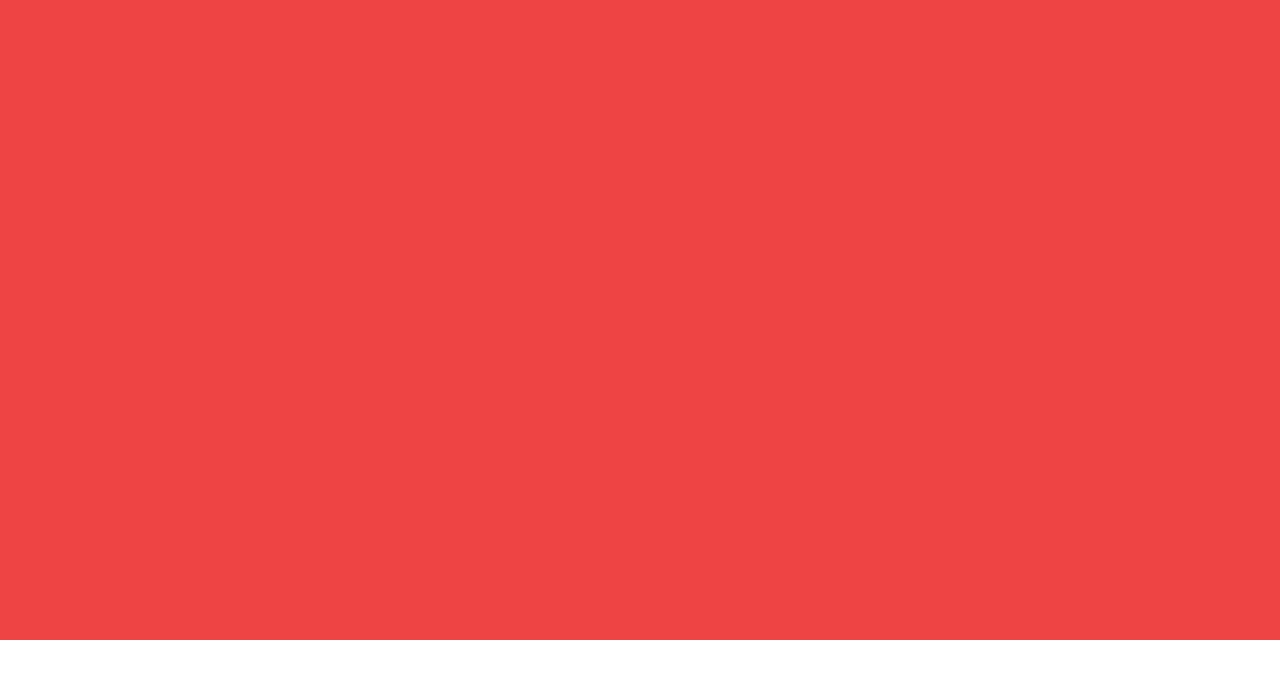
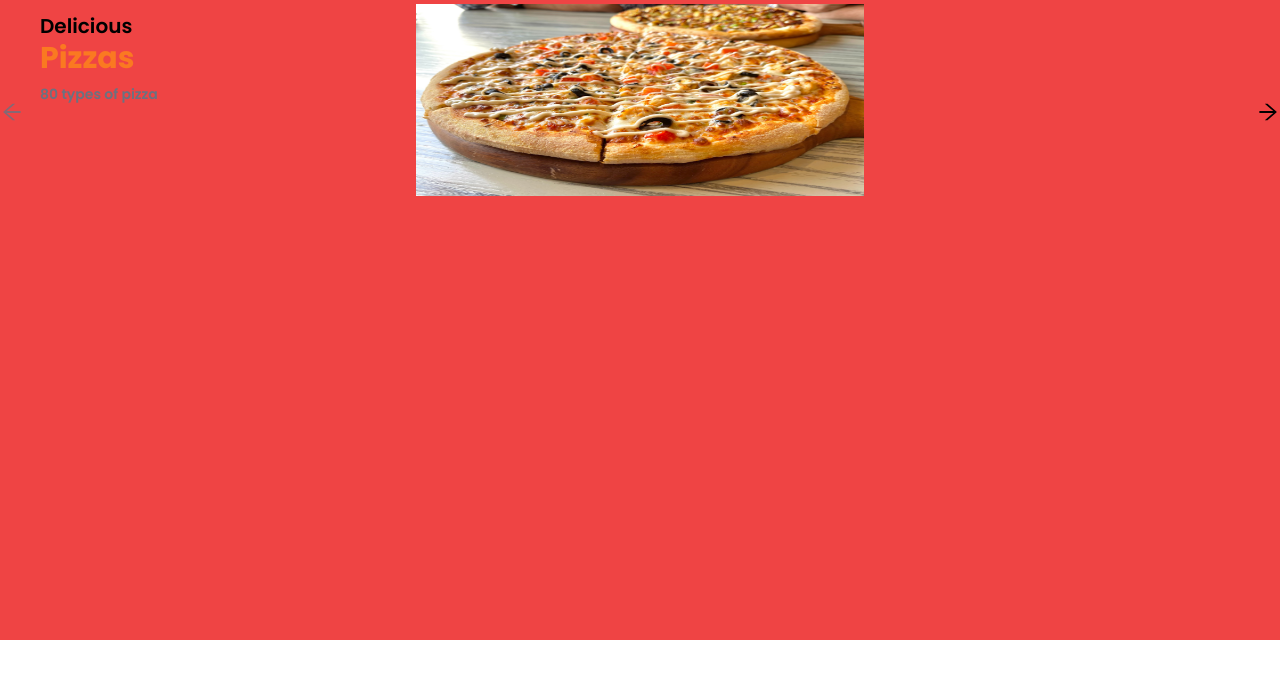
Before and after one commit to MSpilari/papasPizzeria, a Next.js app: page /menu in a window 1280 px wide. Shown: the top 678 px of the page. Built offline with nearby package versions, Linux system fonts and the light colour scheme.

Commit message:
Inserindo os elementos do componente featured

```diff
--- a/src/components/Featured/index.jsx
+++ b/src/components/Featured/index.jsx
@@ -1,5 +1,55 @@
+import Image from 'next/image'
+import { useState } from 'react'
+import { AiOutlineArrowLeft, AiOutlineArrowRight } from 'react-icons/ai'
+import Featured1 from '../../assets/featured1.jpg'
+import Featured2 from '../../assets/featured2.jpg'
+import Featured3 from '../../assets/featured3.jpg'
+
 const Featured = () => {
-	return <div></div>
+	const FeaturedImages = [Featured1, Featured2, Featured3]
+	const [currentFeature, setCurrentFeature] = useState(0)
+
+	const changeFeature = value => {
+		value === 'plus'
+			? setCurrentFeature(currentFeature + 1)
+			: setCurrentFeature(currentFeature - 1)
+	}
+	return (
+		<div className='relative flex w-full h-48 my-1'>
+			<button
+				disabled={currentFeature === 0 ? true : false}
+				onClick={() => changeFeature('minus')}
+				className='absolute top-[50%] z-10 text-2xl
+				disabled:text-gray-500 disabled:opacity-80'
+			>
+				<AiOutlineArrowLeft />
+			</button>
+			<div className='absolute top-2 ml-10 z-10'>
+				<h1 className='mb-2'>
+					<span className='text-xl'>Delicious</span>
+					<br />
+					<span className='text-3xl text-guideOrange font-bold'>Pizzas</span>
+				</h1>
+				<p className='text-sm text-gray-500'>80 types of pizza</p>
+			</div>
+			<div className='relative w-full max-w-md h-full mx-auto '>
+				<Image
+					src={FeaturedImages[currentFeature]}
+					sizes='50vw'
+					layout='fill'
+					alt='Featured Pizza'
+				/>
+			</div>
+			<button
+				disabled={currentFeature === 2 ? true : false}
+				onClick={() => changeFeature('plus')}
+				className='absolute top-[50%] right-0 z-10 text-2xl
+				disabled:text-gray-500 disabled:opacity-80'
+			>
+				<AiOutlineArrowRight />
+			</button>
+		</div>
+	)
 }
 
 export { Featured }
```
